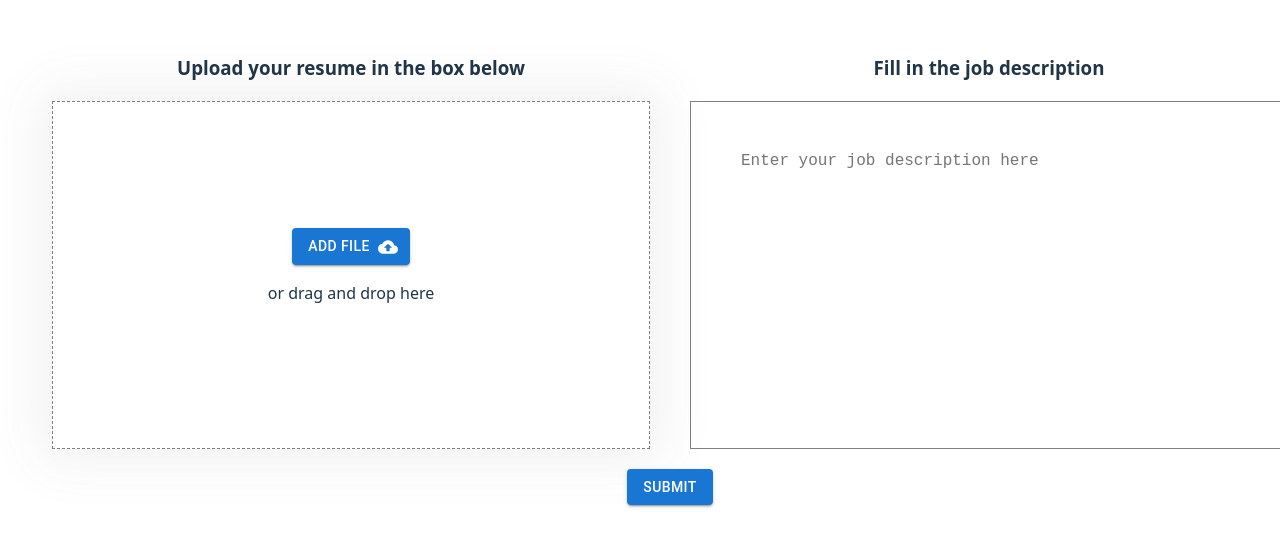
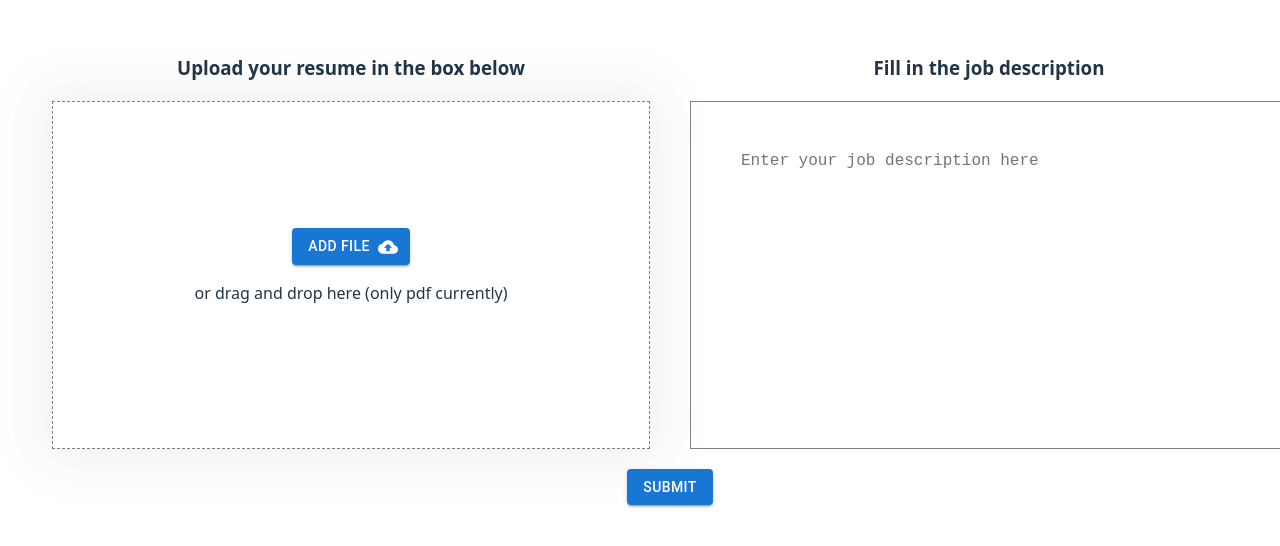
Before and after one commit to devireddyprasanth22/resume-checker, a React (Vite) app in the folder frontend/: page / in a window 1280 px wide. Shown: the part 140-686 px from the top of the page. Built offline with nearby package versions, Linux system fonts and the light colour scheme.

Commit message:
only taking in pdf files for resume

```diff
--- a/frontend/src/components/uploadResume.tsx
+++ b/frontend/src/components/uploadResume.tsx
@@ -42,7 +42,7 @@ export default function UploadBox({setFile}: {setFile: (file: File|null) => void
         <div>
             <Box component='section' sx={boxStyling} onDrop={handleDrop} onDragOver={(e) => e.preventDefault()}>
                 <Button variant="contained" component='label' endIcon={<CloudUploadIcon/>}>Add File<input type='file' hidden  onChange={handleFileChange}/></Button>
-                <p>or drag and drop here</p>
+                <p>or drag and drop here (only pdf currently)</p>
             </Box>
             {filename &&
             <div>
```
